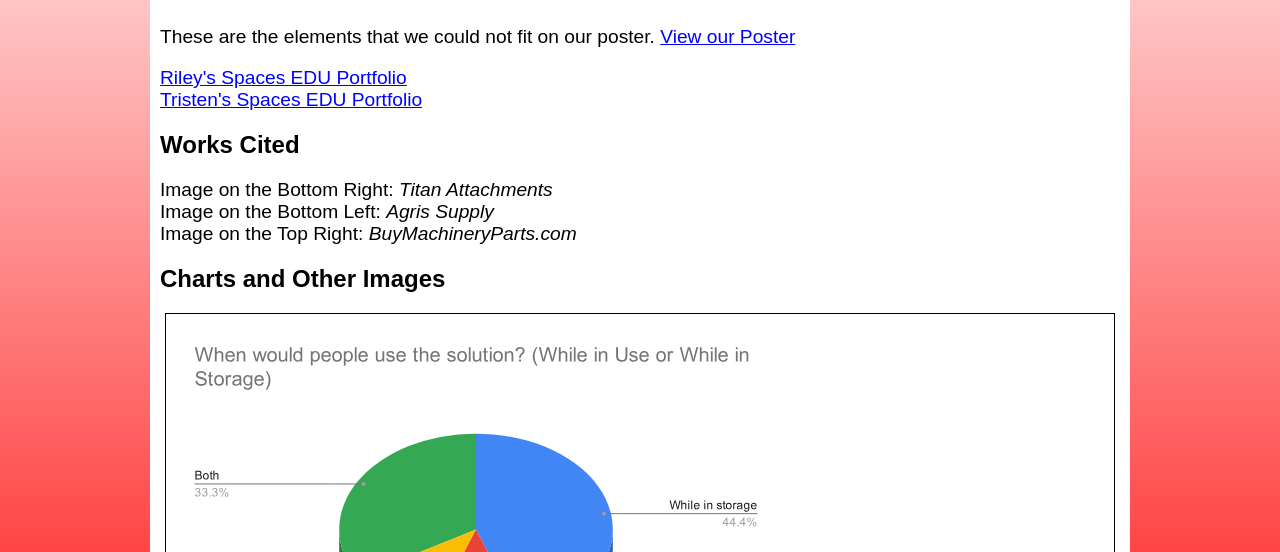
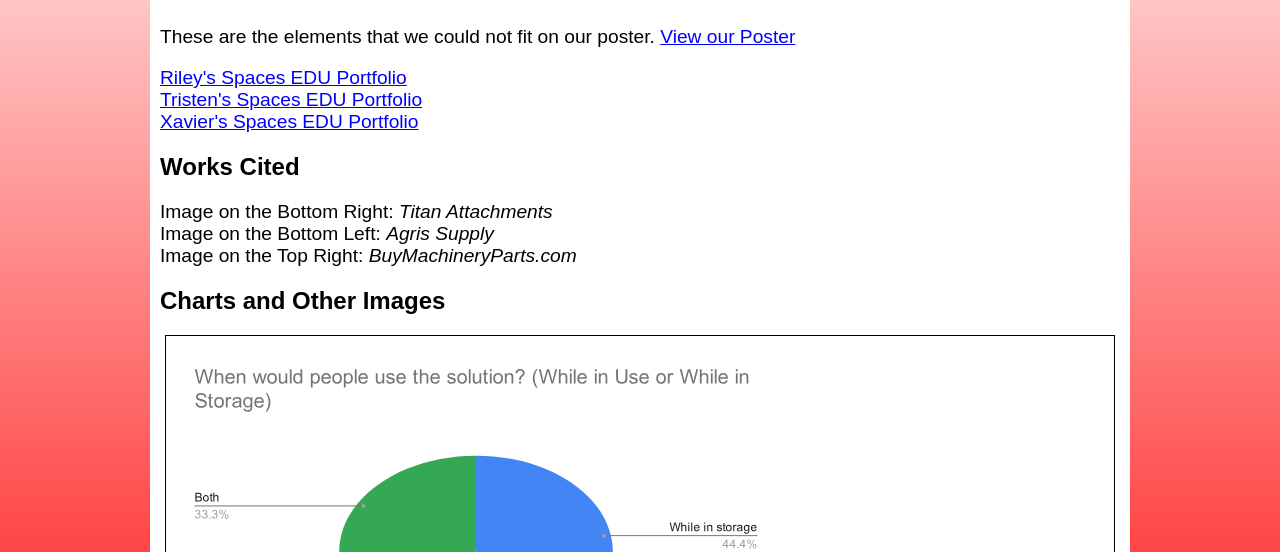
Before and after one commit to rileyhagel/rtx, a plain HTML site: page resources.htm in a window 1280 px wide. Shown: the part 248-800 px from the top of the page. Drawn offline with Linux system fonts and the light colour scheme.

Commit message:
added xavier's spaces edu

```diff
--- a/resources.htm
+++ b/resources.htm
@@ -23,6 +23,7 @@
             <p>
                 <a href="https://portfolios.app.spacesedu.com/p/QF7pwdZQ7w?culture=en-US" target="_blank">Riley's Spaces EDU Portfolio</a><br>
                 <a href="https://portfolios.app.spacesedu.com/p/TCjMZ7hp1K?culture=en-US" target="_blank">Tristen's Spaces EDU Portfolio</a><br>
+                <a href="https://portfolios.app.spacesedu.com/p/2kGPhfQk7P?culture=en-US" target="_blank">Xavier's Spaces EDU Portfolio</a>
             </p>
             <h2>Works Cited</h2>
             <p>
```
